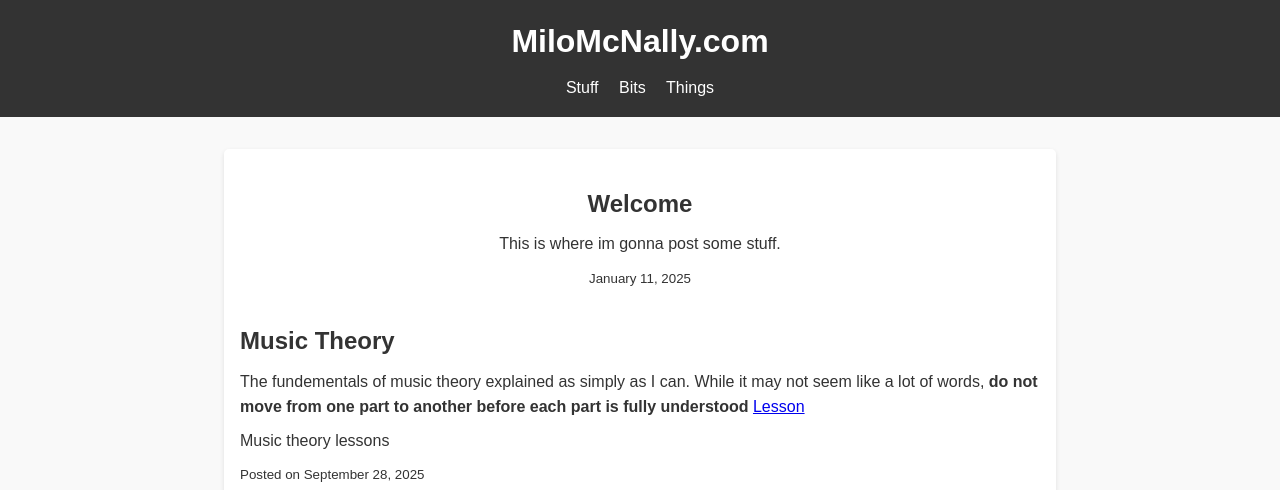
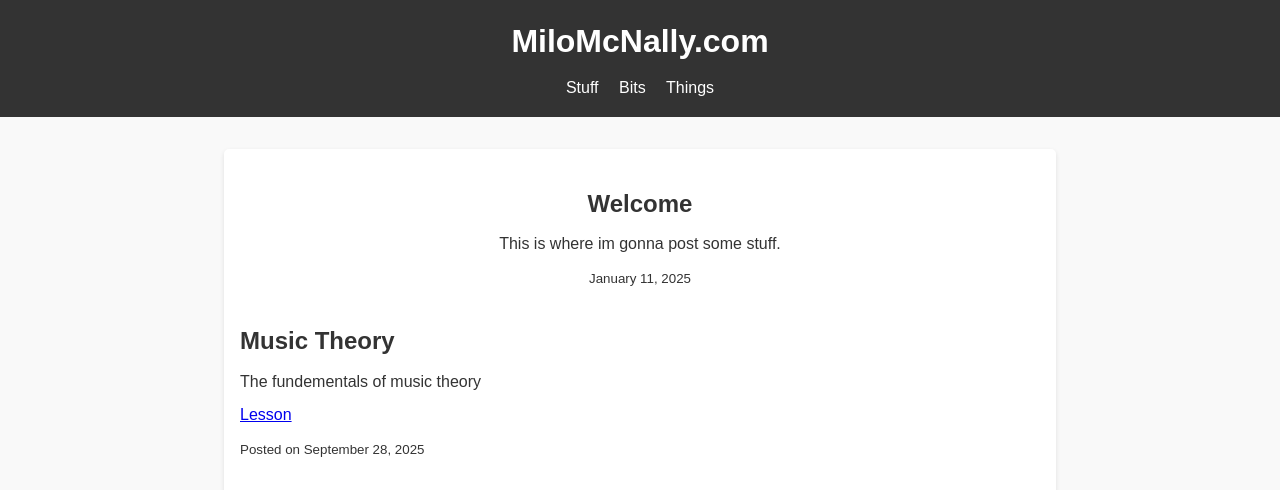
Before and after one commit to MiloMcNally/MiloMcNally, a plain HTML site: page index.html in a window 1280 px wide. Shown: the top 490 px of the page. Drawn offline with Linux system fonts and the light colour scheme.

Commit message:
Update index.html

```diff
--- a/index.html
+++ b/index.html
@@ -76,9 +76,9 @@
 
         <div class="post">
             <h2>Music Theory</h2>
-			The fundementals of music theory explained as simply as I can. While it may not seem like a lot of words, <strong>do not move from one part to another before each part is fully understood</strong>
+			<p>The fundementals of music theory</p>
 <a href="musictheory.html">Lesson</a>
-			<p>Music theory lessons</p>
+
 			<p><small>Posted on September 28, 2025</small></p>
         </div>
 
```
